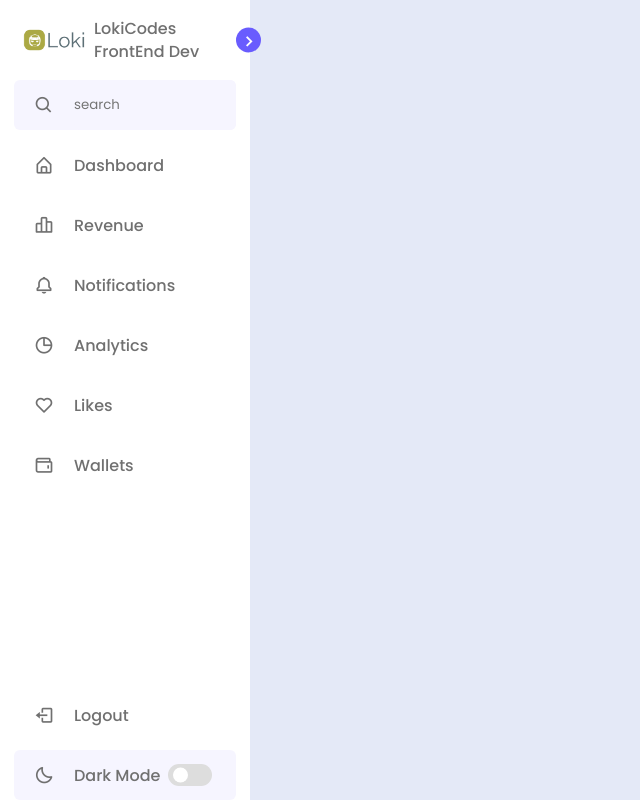
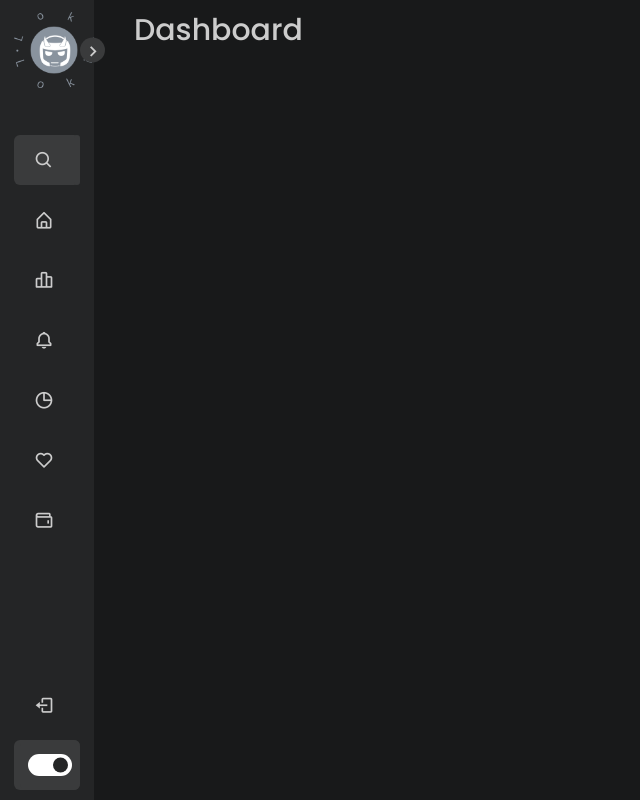
Before and after one commit to loki7349/SideMenu_NavBar, a plain HTML site: page index.html in a window 1280 px wide. Both pictures are taken after a click on the element 44 px from the left and 775 px from the top of the page. Shown: the whole page, without its empty margins (0-640 px from the left). Drawn offline with nearby package versions, Linux system fonts and the light colour scheme.

Commit message:
Project Completed

```diff
--- a/index.html
+++ b/index.html
@@ -5,14 +5,15 @@
     <meta name="viewport" content="width=device-width, initial-scale=1.0">
     <link rel="stylesheet" href="style.css">
     <link href='https://unpkg.com/boxicons@2.1.4/css/boxicons.min.css' rel='stylesheet'>
+    <script src="script.js" defer></script>
     <title>SideBar Menu</title>
 </head>
 <body>
-    <nav class="sidebar">
+    <nav class="sidebar close">
         <header>
             <div class="image-text">
                 <span class="image">
-                    <img src="loki-high-resolution-logo.png" alt="logo">
+                    <img src="loki-high-resolution-logo-transparent (1).png" alt="logo">
                 </span>
 
                 <div class="text header-text">
@@ -91,5 +92,9 @@
             </div>
         </div>
     </nav>
+
+    <section class="home">
+        <div class="text">Dashboard</div>
+    </section>
 </body>
 </html>
--- /dev/null
+++ b/script.js
@@ -0,0 +1,24 @@
+const body = document.querySelector("body"),
+    sidebar = body.querySelector(".sidebar"),
+    toggle = body.querySelector(".toggle"),
+    searchBtn = body.querySelector(".search-box"),
+    modeSwitch = body.querySelector(".toggle-switch"),
+    modeText = body.querySelector(".mode-text");
+
+    toggle.addEventListener('click', () => {
+        sidebar.classList.toggle('close');
+    })
+
+    searchBtn.addEventListener('click', () => {
+        sidebar.classList.remove('close');
+    })
+
+    modeSwitch.addEventListener('click', () => {
+        body.classList.toggle('dark');
+
+        if(body.classList.contains("dark")){
+            modeText.innerText = "Light Mode"
+        }else{
+            modeText.innerText = "Dark Mode"
+        }
+    })
--- a/style.css
+++ b/style.css
@@ -27,6 +27,16 @@
 body {
     height: 100vh;
     background: var(--body-color);
+    transition: var(--trans-05);
+}
+
+body.dark {
+    --body-color: #18191a;
+    --sidebar-color: #242526;
+    --primary-color: #3a3b3c;
+    --primary-color-light: #3a3b3c;
+    --toggle-color: #fff;
+    --text-color: #ccc;
 }
 
 .sidebar {
@@ -37,18 +47,32 @@ body {
     width: 250px;
     padding: 10px 14px;
     background: var(--sidebar-color);
+    transition: var(--trans-05);
+    z-index: 100;
+}
+
+.sidebar.close {
+    width: 94px;
 }
 
 .sidebar .text {
-    font-size: 16px;
+    font-size: 18px;
     font-weight: 500;
     color: var(--text-color);
+    transition: var(--trans-03);
+    white-space: nowrap;
+    opacity: 1;
+}
+
+.sidebar.close .text {
+    opacity: 0;
 }
 
 .sidebar .image {
     min-height: 10px;
     display: flex;
     align-items: center;
+    justify-content: center;
 }
 
 
@@ -105,7 +129,7 @@ body {
     position: absolute;
     top: 50%;
     right:-25px;
-    transform: translateY(-50%);
+    transform: translateY(-50%) rotate(180deg);
     height: 25px;
     width: 25px;
     background: var(--primary-color);
@@ -115,11 +139,25 @@ body {
     border-radius: 50%;
     color: var(--sidebar-color);
     font-size: 22px;
+    transition: var(--trans-03);
+}
+
+.sidebar.close header .toggle {
+    transform: translateY(-50%);
+}
+
+body.dark .sidebar header .toggle {
+    color: var(--text-color);
+}
+
+.sidebar .menu {
+    margin-top: 35px;
 }
 
 .sidebar .search-box {
     background: var(--primary-color-light);
     border-radius: 6px;
+    transition: var(--trans-05);
 }
 
 .search-box input {
@@ -128,7 +166,11 @@ body {
     outline: none;
     border: none;
     border-radius: 6px;
+    font-size: 16px;
+    font-weight: 500;
     background: var(--primary-color-light);
+    transition: var(--trans-05);
+    color: var(--text-color);
 }
 
 .sidebar li a {
@@ -150,14 +192,24 @@ body {
     color: var(--sidebar-color);
 }
 
+body.dark .sidebar li a:hover .icon,
+body.dark .sidebar li a:hover .text {
+    color: var(--text-color);
+}
+
 .sidebar .menu-bar {
-    height: calc(100% - 50px);
+    height: calc(100% - 80px);
     display: flex;
     flex-direction: column;
     justify-content: space-between;
 }
 
+body.dark .sidebar header .toggle {
+    color: var(--text-color);
+}
+
 .menu-bar .mode {
+    position: relative;
     background: var(--primary-color-light);
     border-radius: 6px;
 }
@@ -171,19 +223,33 @@ body {
 
 .menu-bar .mode i {
     position: absolute;
+    transition: var(--trans-03);
 }
 
 .menu-bar .mode i.sun {
     opacity: 0;
 }
 
+body.dark .menu-bar .mode i.sun {
+    opacity: 1;
+}
+
+body.dark .menu-bar .mode i.moon {
+    opacity: 0;
+}
+
 .menu-bar .mode .toggle-switch {
+    position: absolute;
+    right: 0;
     display: flex;
     align-items: center;
     justify-content: center;
     height: 100%;
     min-width: 60px;
     cursor: pointer;
+    border-radius: 6px;
+    background: var(--primary-color-light);
+    /* transition: var(--trans-05); */
 }
 
 .toggle-switch .switch {
@@ -204,4 +270,30 @@ body {
     left: 5px;
     transform: translateY(-50%);
     background: var(--sidebar-color);
+    transition: var(--trans-03);
 }
+
+body.dark .switch::before {
+    left: 25px;
+}
+
+.home {
+    position: relative;
+    left: 250px;
+    height: 100vh;
+    width: calc(100% - 250px);
+    background: var(--body-color);
+    transition: var(--trans-05);
+}
+
+.home .text {
+    font-size: 30px;
+    font-weight: 500;
+    color: var(--text-color);
+    padding: 8px 40px;
+}
+
+.sidebar.close ~ .home {
+    left: 94px;
+    width: calc(100% - 88px);
+}
```
Also changed, not shown: loki-high-resolution-logo (1).png (added), loki-high-resolution-logo-transparent (1).png (added), loki-high-resolution-logo.png (deleted).
